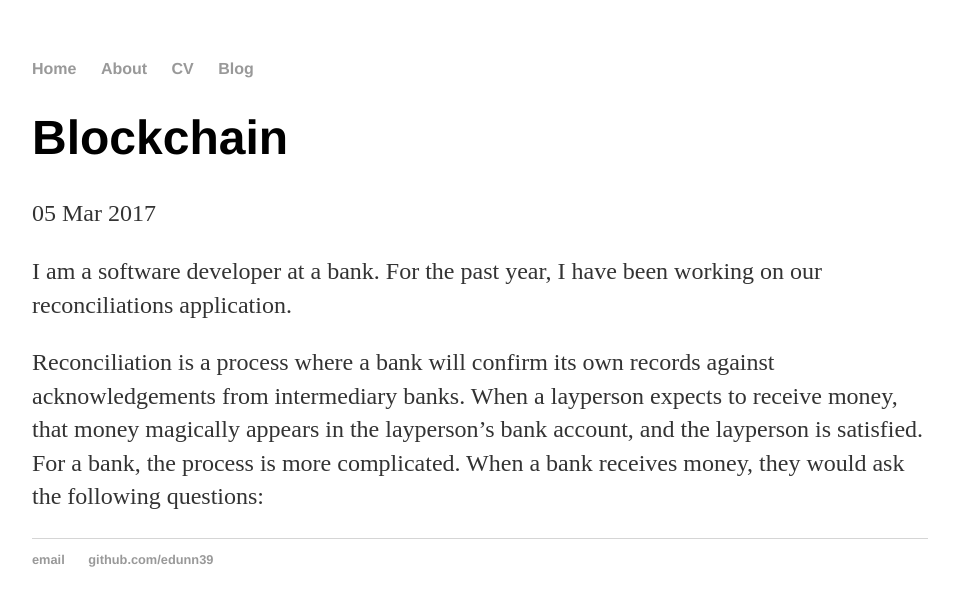
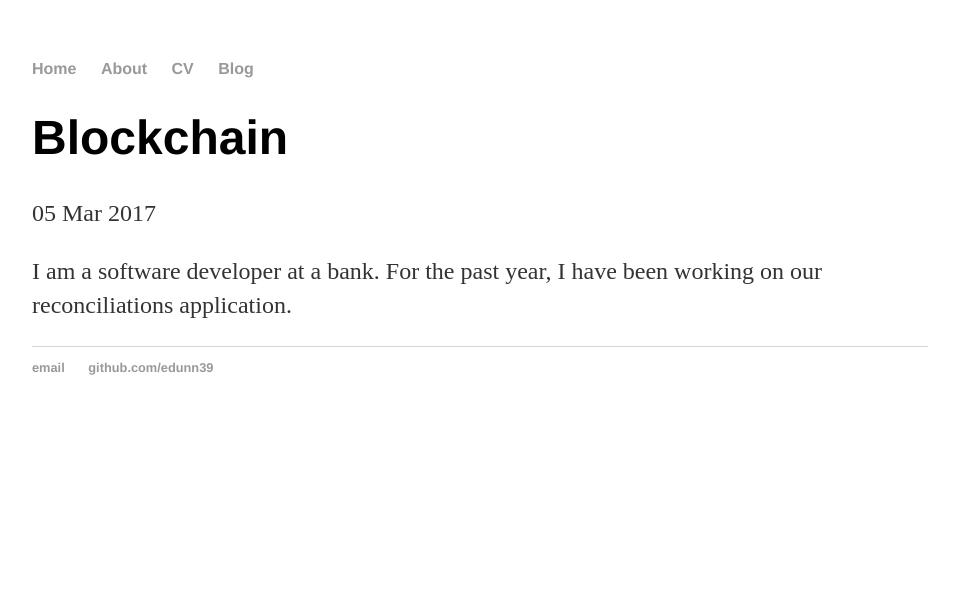
Before and after one commit to edunn39/edunn39.github.io, a Jekyll site: the page built from _posts/2017-02-22-blockchain.md, in a window 1280 px wide. Shown: the top 606 px of the page, without its empty margins (160-1113 px from the left). Built offline with Jekyll 4.4.1, drawn with Linux system fonts in a browser that asks for light colours.

Commit message:
Update 2017-02-22-blockchain.md

```diff
--- a/_posts/2017-02-22-blockchain.md
+++ b/_posts/2017-02-22-blockchain.md
@@ -5,5 +5,3 @@ date: 2017-03-05
 ---
 
 I am a software developer at a bank. For the past year, I have been working on our reconciliations application.
-
-Reconciliation is a process where a bank will confirm its own records against acknowledgements from intermediary banks. When a layperson expects to receive money, that money magically appears in the layperson's bank account, and the layperson is satisfied. For a bank, the process is more complicated. When a bank receives money, they would ask the following questions:
```
